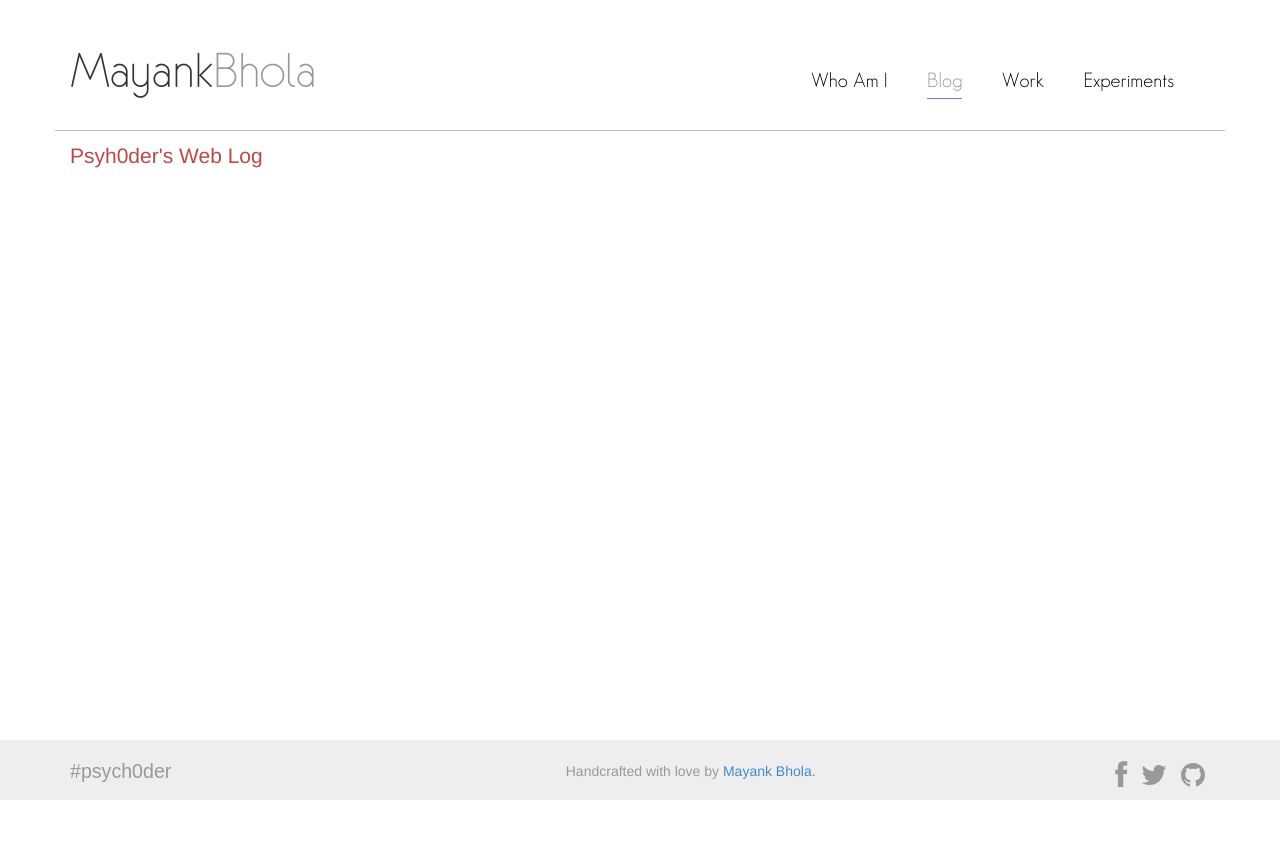
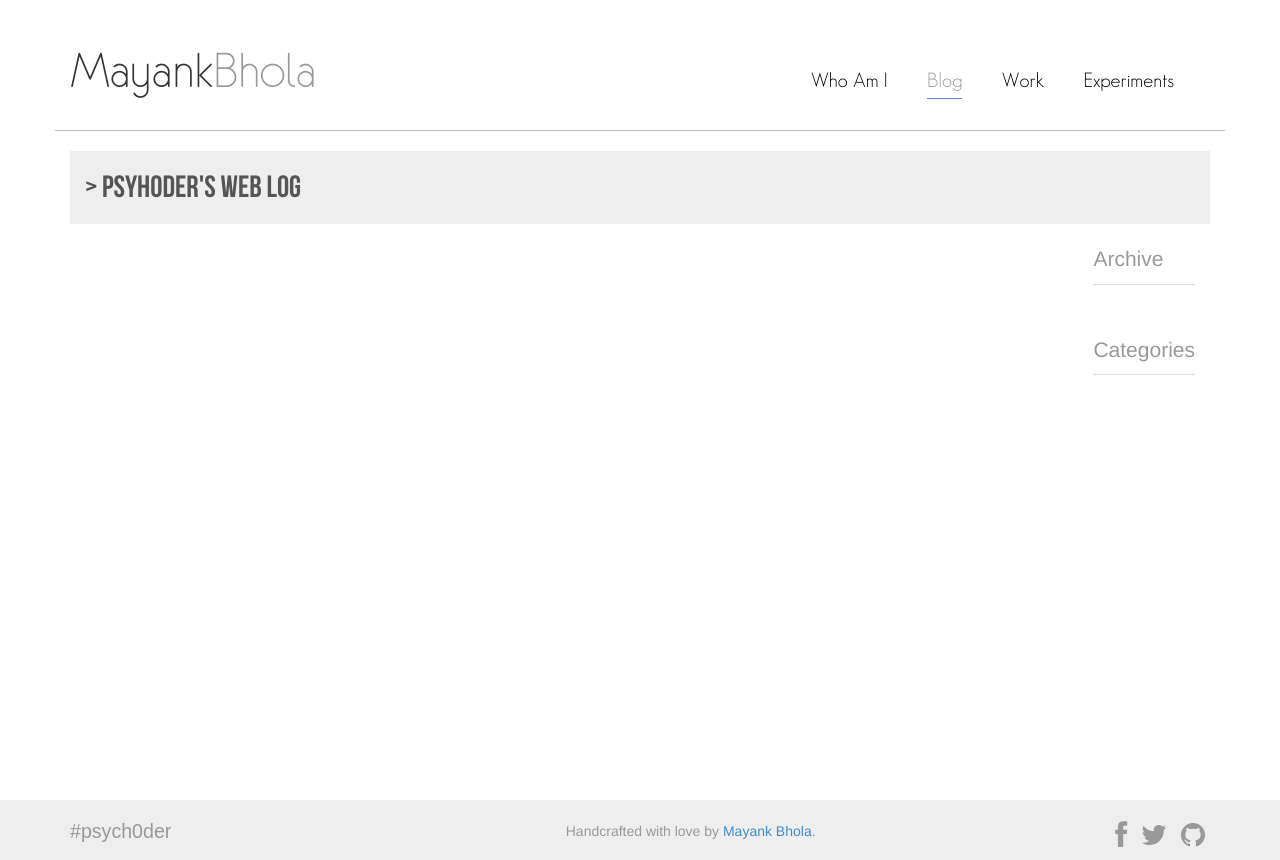
Before and after one commit to psych0der/mayankbhola, a Django app: page /blog/ in a window 1280 px wide. Before the commit the page ends 800 px from the top, so only its background shows below. Run offline with Django 3.2, Linux system fonts and the light colour scheme; data that the repository does not hold is empty; parts of the project's set-up code (start-up, migrations or seed data) failed here and were passed over; some libraries are stand-ins or nearby versions.

Commit message:
blog header complete

```diff
--- a/blogengine/views.py
+++ b/blogengine/views.py
@@ -2,7 +2,7 @@
 from django.core.paginator import Paginator, EmptyPage
 from blogengine.models import Post, Category
 from django.contrib.syndication.views import Feed
-from mayankbhola.common.sidebar import monthList
+from mayankbhola.common.sidebar import monthList , categoryList
 from django.views.generic.dates import YearArchiveView ,MonthArchiveView
 
 
@@ -20,7 +20,7 @@
         returned_page = pages.page(pages.num_pages)
 
     # Display all the posts
-    return render_to_response('posts.html', { 'posts':returned_page.object_list, 'page':returned_page,'months': monthList()})
+    return render_to_response('posts.html', { 'posts':returned_page.object_list, 'page':returned_page,'months': monthList() , 'categories':categoryList()})
 
 def getPost(request, postSlug):
     # Get specified post
--- a/mayankbhola/common/sidebar.py
+++ b/mayankbhola/common/sidebar.py
@@ -21,7 +21,7 @@ def monthList():
         if y == fyear: end = fmonth-1
 
         for m in range(start, end, -1):
-            months.append((y, m, month_name[m]))
+            months.append((y, m, month_name[m],'/blog/archive/'+str(y)+'/'+str(m)+'/'))
     return months
 
 
--- a/project_static/bootstrap/css/custom.css
+++ b/project_static/bootstrap/css/custom.css
@@ -22,6 +22,23 @@ src: url(../fonts/eurof35.ttf);
     src : url(../fonts/QuicksandBook.otf);
 }
 
+@font-face
+{
+    font-family: beb;
+    src : url(../fonts/BebasNeue.otf);
+}
+
+@font-face
+{
+    font-family: fran;
+    src : url(../fonts/Franchise-Bold.ttf);
+}
+
+@font-face
+{
+    font-family: hnew;
+    src : url(../fonts/helvetica-neue-ce-35-thin-1361522164.ttf);
+}
 
 
 /* Wrapper for page content to push down footer */
@@ -30,7 +47,8 @@ src: url(../fonts/eurof35.ttf);
   height: auto !important;
   height: 100%;
   /* Negative indent footer by it's height */
-  margin: 0 auto -60px;
+    margin: 0 auto;
+
 }
 .head
 {
@@ -52,10 +70,7 @@ src: url(../fonts/eurof35.ttf);
     font-family: euro;
     font-size: 4em;
 
-
-
 }
-
 
 .navbar
 {
@@ -87,10 +102,68 @@ src: url(../fonts/eurof35.ttf);
 
 .subtitile {
     clear:both;
+    margin-top: 10px;
+    padding: 15px;
+    font-size: 2.2em;
+    background-color: #eee;
+    font-family: beb;
 
-    padding: 10px;
-    font-size: 1.2em;
-    background-color: #eee;
+    color: #555;
+}
+
+
+.post {
+    margin:6px;
+    padding-bottom: 3px;
+    border-bottom:thin dotted #ccc;
+}
+
+.post-title {
+    margin-bottom: -5px;
+}
+
+.post-title, .post-title a {
+
+    font-family: hnew;
+    color: #000;
+    font-size : 1.7em;
+}
+
+.post-title a:hover {
+    text-decoration: none;
+}
+
+.post-content  , .post p{
+    margin-top: 5px;
+    font-size: 18px;
+    line-height: 27px;
+    font-family:hnew;
+
+}
+
+.alist {
+
+    margin-top:-16px;
+    padding-bottom: 6px;
+    border-bottom:thin solid #ddd;
+
+}
+
+.alist a {
+    font-family : hnew;
+}
+
+.sidebar-section {
+    clear: both;
+    margin-bottom: 10px;
+}
+
+
+
+.categories {
+
+    padding-bottom: 5px;
+
 }
 
 .highlight
--- a/templates/header.html
+++ b/templates/header.html
@@ -38,10 +38,10 @@
   </h1>
 
   <ul class="pull-right navbar">
-  <li><a href="localhost:8888/me/" id="Who Am I">Who Am I</a></li>
-  <li><a href="localhost:8888/blog/">Blog</a></li>
-  <li><a href="localhost:8888/work/">Work</a></li>
-  <li><a href="localhost:8888/experiments/">Experiments</a></li>
+  <li><a href="localhost:8000/me/" id="Who Am I">Who Am I</a></li>
+  <li><a href="http://localhost:8000/blog/">Blog</a></li>
+  <li><a href="localhost:8000/work/">Work</a></li>
+  <li><a href="localhost:8000/experiments/">Experiments</a></li>
   </ul>
 
   </header>
--- a/templates/posts.html
+++ b/templates/posts.html
@@ -1,14 +1,33 @@
 {% include 'header.html' %}
     <div class="container">
 
-        <p class="lead text-danger">Psyh0der's Web Log</p>
+        <p class="lead subtitile">> Psyh0der's Web Log </p>
 
 
+        <div class="col-md-10">
         {% for post in posts %}
-        <p><a href="{{ post.get_absolute_url }}">{{ post.title }}</a></p>
-        <p>{{ post.pub_date }}</p>
-        {{ post.text }}
+        <div class="post">
+        <p class="post-title"><a href="{{ post.get_absolute_url }}">{{ post.title |capfirst}}</a></p>
+        <small class="text-danger">{{ post.pub_date|date:'M d , Y' }}</small>
 
+        <p class="post-content">
+            {% autoescape off %}
+
+                {{ post.text|truncatewords:30 }}
+
+            {% endautoescape %}
+        </p>
+
+
+
+        {% for cat in post.categories.all %}
+            <span><a href="{{cat.get_absolute_url}}">#{{ cat }}</a></span>
+            {% if not forloop.last %}
+            ,
+            {% endif %}
+        {% endfor %}
+
+        </div>
         {% endfor %}
         <br />
         {% if page.has_previous %}
@@ -17,9 +36,10 @@
         {% if page.has_next %}
         <a href="/{{ page.next_page_number }}/">Next Page</a>
         {% endif %}
-        {% for month in months %}
-            <a href="">{{ month.2}}&nbsp;{{month.0}}</a> <br />
-        {% endfor %}
-
+         </div>
+        <!-- sidebar -->
+        <div class="col-md-2">
+        {% include 'sidebar.html' %}
+        </div>
     </div>
 {% include 'footer.html' %}
--- /dev/null
+++ b/templates/sidebar.html
@@ -0,0 +1,25 @@
+<div class="pull-right sidebar-section">
+<p class="text-muted archive-heading lead">
+Archive
+</p>
+<ul class="list-unstyled alist">
+  {% for month in months %}
+            <li><a href="{{month.3}}">{{ month.2}}&nbsp;,{{month.0}}</a> </li>
+  {% endfor %}
+</ul>
+
+</br>
+</br>
+
+<p class="text-muted archive-heading lead">
+Categories
+</p>
+<ul class="list-unstyled alist">
+  {% for category in categories %}
+            <li><a href="{{ category.get_absolute_url }}">{{category}}</a> </li>
+  {% endfor %}
+</ul>
+
+
+
+</div>
```
Also changed, not shown: mayankbhola/settings.py (+8 -0 lines), project_static/bootstrap/fonts/BebasNeue.otf (added), project_static/bootstrap/fonts/Franchise-Bold.ttf (added), project_static/bootstrap/fonts/helvetica-neue-ce-35-thin-1361522164.ttf (added), 2 other files.
